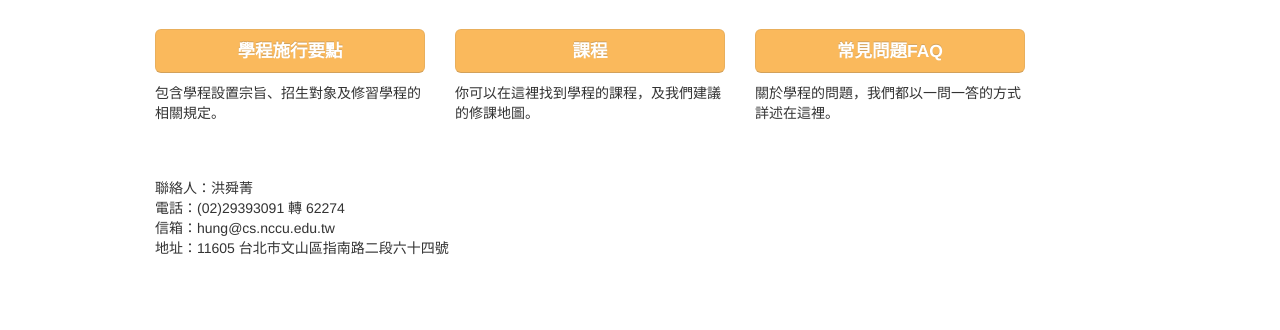
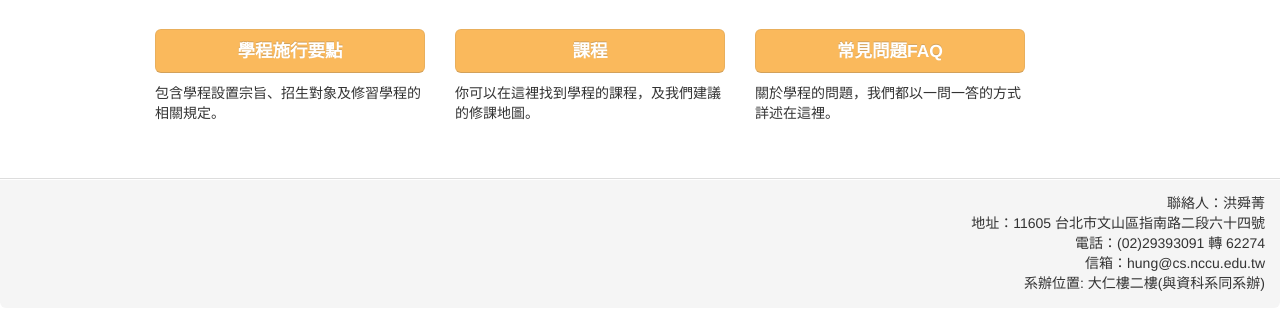
Before and after one commit to HongAllen/final_project, a plain HTML site: page introduction.html in a window 1280 px wide. Shown: the part 438-768 px from the top of the page. Drawn offline with Linux system fonts and the light colour scheme.

Commit message:
</div>       <!-- footer開始-->     <footer class="modal-footer">  聯絡人：洪舜菁 <br> 地址：11605 台北市文山區指南路二段六十四號<br> 電話：(02)29393091 轉 62274<br> 信箱：hung@cs.nccu.edu.tw<br> 系辦位置: 大仁樓二樓(與資科系同系辦)<br>   </footer> <!-- footer結束-->
</div>


<!-- footer開始-->
<footer class="modal-footer">

聯絡人：洪舜菁 <br>
地址：11605 台北市文山區指南路二段六十四號<br>
電話：(02)29393091 轉 62274<br>
信箱：hung@cs.nccu.edu.tw<br>
系辦位置: 大仁樓二樓(與資科系同系辦)<br>


</footer>
<!-- footer結束-->

```diff
--- a/introduction.html
+++ b/introduction.html
@@ -18,7 +18,6 @@
 
 footer {
     margin-top: 45px;
-    box-sizing: border-box;
 }
 
 section {
@@ -297,23 +296,19 @@ section {
 
         </div>
 
-<!-- footer開始-->
-    <div class="row-fluid">
-    <div class="span1"></div>
-    <div class="span10">
-    <footer>
-        聯絡人：洪舜菁<br>
-        電話：(02)29393091 轉 62274<br>
-        信箱：hung@cs.nccu.edu.tw<br>
-        地址：11605 台北市文山區指南路二段六十四號<br>
+</div>
+
+    <!-- footer開始-->
+    <footer class="modal-footer">
+
+    聯絡人：洪舜菁 <br>
+    地址：11605 台北市文山區指南路二段六十四號<br>
+    電話：(02)29393091 轉 62274<br>
+    信箱：hung@cs.nccu.edu.tw<br>
+    系辦位置: 大仁樓二樓(與資科系同系辦)<br>
+
     </footer>
-    </div>
-    <div class="span1"></div>
-    </div>
-<!-- footer結束-->
-
-
-    </div>
+    <!-- footer結束-->
 
 </body>
 </html>
```
